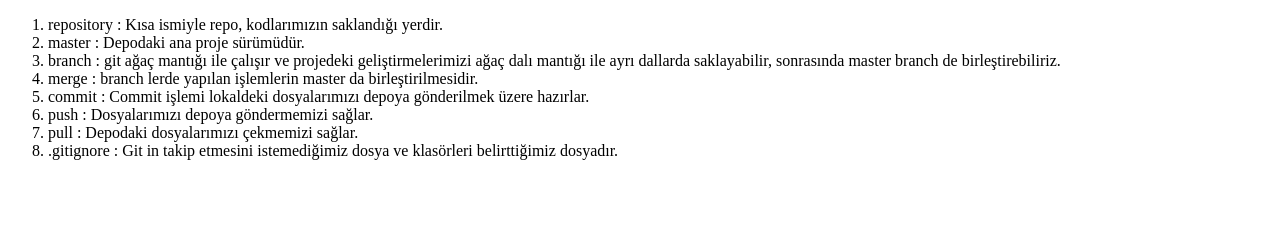
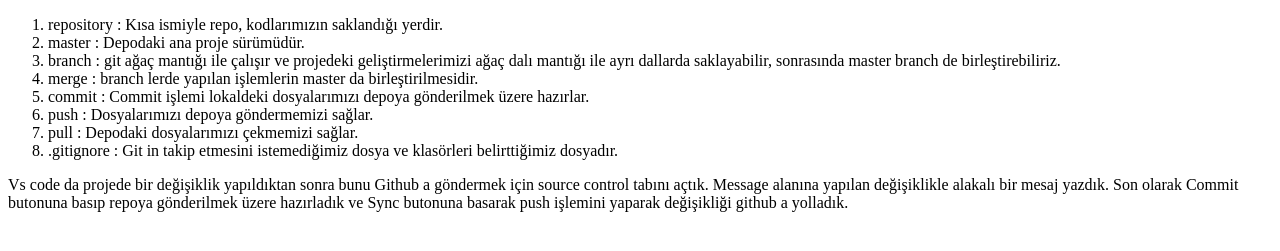
Before and after one commit to Grkn3/p013HtmlCssJs, a plain HTML site: page github.html in a window 1280 px wide. Shown: the part 105-356 px from the top of the page. Drawn offline with Linux system fonts and the light colour scheme.

Commit message:
değişikliği github a yolla

```diff
--- a/github.html
+++ b/github.html
@@ -20,5 +20,8 @@
         <li>.gitignore : Git in takip etmesini istemediğimiz dosya ve klasörleri belirttiğimiz dosyadır.</li>
 
     </ol>
+    <p>
+        Vs code da projede bir değişiklik yapıldıktan sonra bunu Github a göndermek için source control tabını açtık. Message alanına yapılan değişiklikle alakalı bir mesaj yazdık. Son olarak Commit butonuna basıp repoya gönderilmek üzere hazırladık ve Sync butonuna basarak push işlemini yaparak değişikliği github a yolladık.
+    </p>
 </body>
 </html>
```
